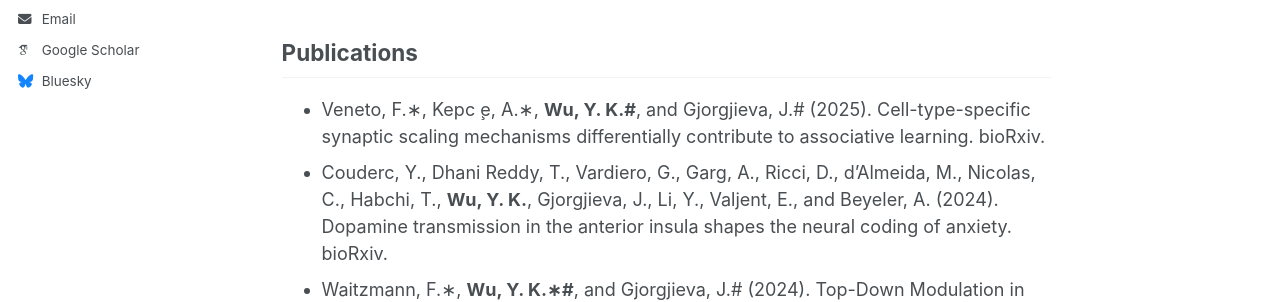
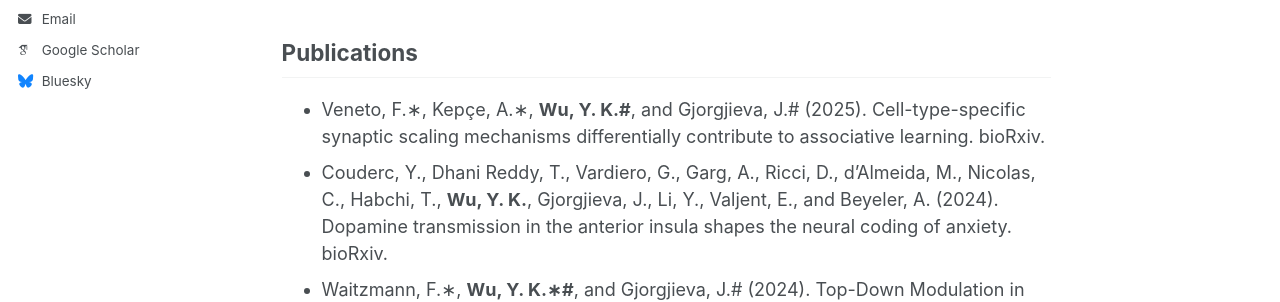
Before and after one commit to yuekriswu/yuekriswu.github.io, a Jekyll site: the page built from _pages/about.md, in a window 1280 px wide and 900 px high. Shown: the part 364-666 px from the top of the window. Built offline with Jekyll 4.4.1, drawn with Linux system fonts in a browser that asks for light colours; some web fonts are replaced; a script bundle is joined from its source files by our own code; library files that are not in the unit come from our copies.

Commit message:
Update about.md

```diff
--- a/_pages/about.md
+++ b/_pages/about.md
@@ -16,7 +16,7 @@ News
 
 Publications
 ------
-* Veneto, F.∗, Kepc ̧e, A.∗, **Wu, Y. K.#**, and Gjorgjieva, J.# (2025). Cell-type-specific synaptic scaling mechanisms differentially contribute to associative learning. bioRxiv.
+* Veneto, F.∗, Kepçe, A.∗, **Wu, Y. K.#**, and Gjorgjieva, J.# (2025). Cell-type-specific synaptic scaling mechanisms differentially contribute to associative learning. bioRxiv.
 * Couderc, Y., Dhani Reddy, T., Vardiero, G., Garg, A., Ricci, D., d’Almeida, M., Nicolas, C., Habchi, T., **Wu, Y. K.**, Gjorgjieva, J., Li, Y., Valjent, E., and Beyeler, A. (2024). Dopamine transmission in the anterior insula shapes the neural coding of anxiety. bioRxiv.
 * Waitzmann, F.∗, **Wu, Y. K.∗#**, and Gjorgjieva, J.# (2024). Top-Down Modulation in Canonical Cortical Circuits with Short-Term Plasticity. Proceedings of the National Academy of Sciences, 121(16), e2311040121.
 * **Wu, Y. K.** and Gjorgjieva, J. (2023). Inhibition Stabilization and Paradoxical Effects in Recurrent Neural Networks with Short-Term Plasticity. Physical Review Research, 5, 033023.
```
